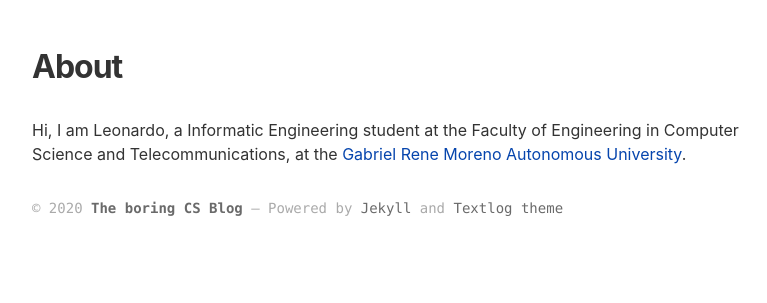
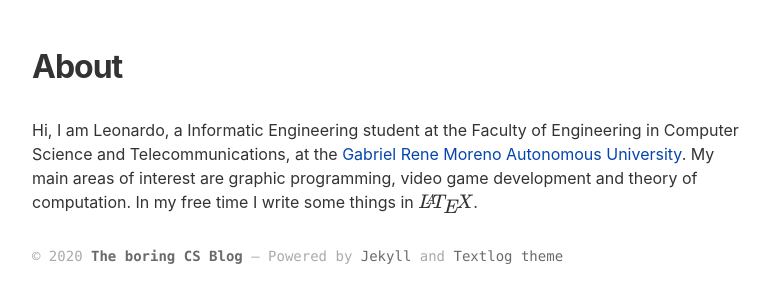
Before and after one commit to toborochi/toborochi.github.io, a Jekyll site: the page built from about.md, in a window 1280 px wide. Shown: the top 303 px of the page, without its empty margins (8-775 px from the left). Built offline with Jekyll 4.4.1, drawn with Linux system fonts in a browser that asks for light colours; formulas are drawn with MathJax 3.

Commit message:
Update about.md

```diff
--- a/about.md
+++ b/about.md
@@ -3,4 +3,6 @@ layout: page
 title: About
 ---
 
-Hi, I am Leonardo, a Informatic Engineering student at the Faculty of Engineering in Computer Science and Telecommunications, at the [Gabriel Rene Moreno Autonomous University](https://www.uagrm.edu.bo).
+<script src="https://cdn.mathjax.org/mathjax/latest/MathJax.js?config=TeX-AMS-MML_HTMLorMML" type="text/javascript"></script>
+
+Hi, I am Leonardo, a Informatic Engineering student at the Faculty of Engineering in Computer Science and Telecommunications, at the [Gabriel Rene Moreno Autonomous University](https://www.uagrm.edu.bo). My main areas of interest are graphic programming, video game development and theory of computation. In my free time I write some things in $$\LaTeX$$.
```
